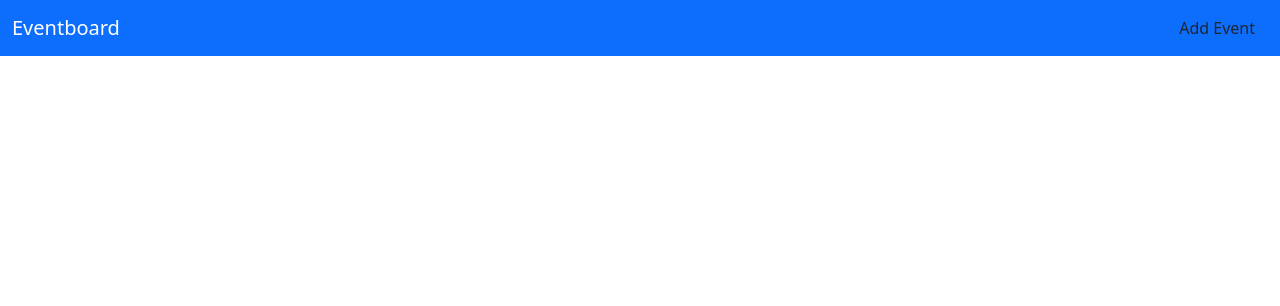
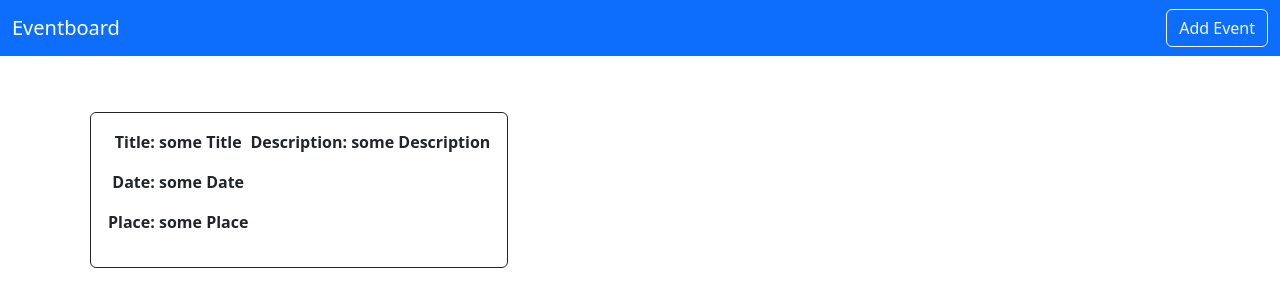
Before and after one commit to MimiMari/frontend-eventboard, a React (Create React App) app: page / in a window 1280 px wide. Shown: the top 306 px of the page. Built offline with nearby package versions, Linux system fonts and the light colour scheme.

Commit message:
table for page home added and css formatting

```diff
--- a/src/App.js
+++ b/src/App.js
@@ -1,12 +1,14 @@
 import './App.css';
 import "../node_modules/bootstrap/dist/css/bootstrap.min.css"
 import Navbar from './layout/Navbar';
+import Home from './pages/Home';
 
 function App() {
   return (
     <div className="App">
 
       <Navbar/>
+      <Home/>
 
     </div>
   );
--- a/src/layout/Navbar.js
+++ b/src/layout/Navbar.js
@@ -18,7 +18,7 @@ export default function Navbar() {
             <span className="navbar-toggler-icon"></span>
          </button>
 
-         <button className='btn btn-outlin-light'>Add Event</button>
+         <button className='btn btn-outline-light'>Add Event</button>
         </div>
       </nav>
     </div>
--- a/src/pages/Home.js
+++ b/src/pages/Home.js
@@ -0,0 +1,19 @@
+import React from 'react'
+
+export default function Home() {
+  return (
+    <div className="container">
+      <div className='py-4'></div>
+        <tr>
+        <div className="border border-dark rounded m-2 p-3">
+        <th>
+        <p>Title: some Title</p>
+        <p>Date: some Date</p>
+        <p>Place: some Place</p>
+        </th>
+        <th className="my-2">Description: some Description</th>
+       </div>
+        </tr>
+    </div>
+  )
+}
```
